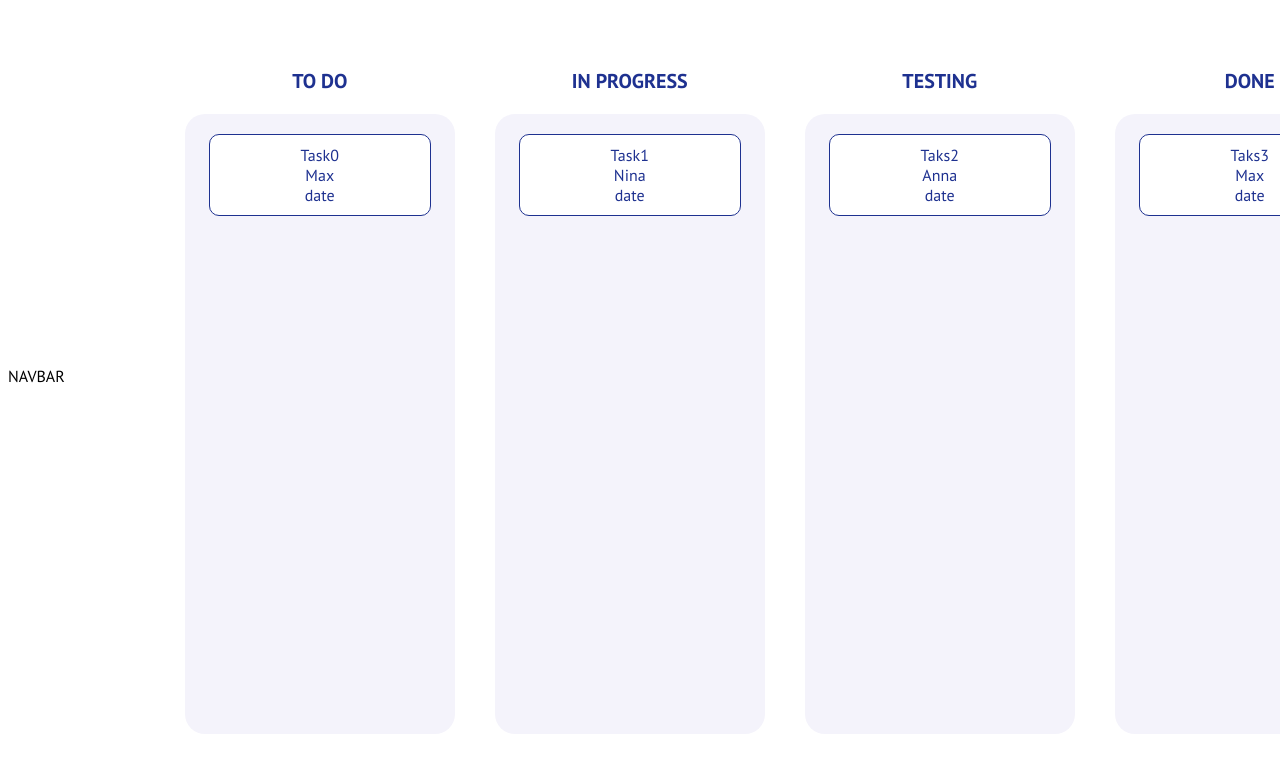
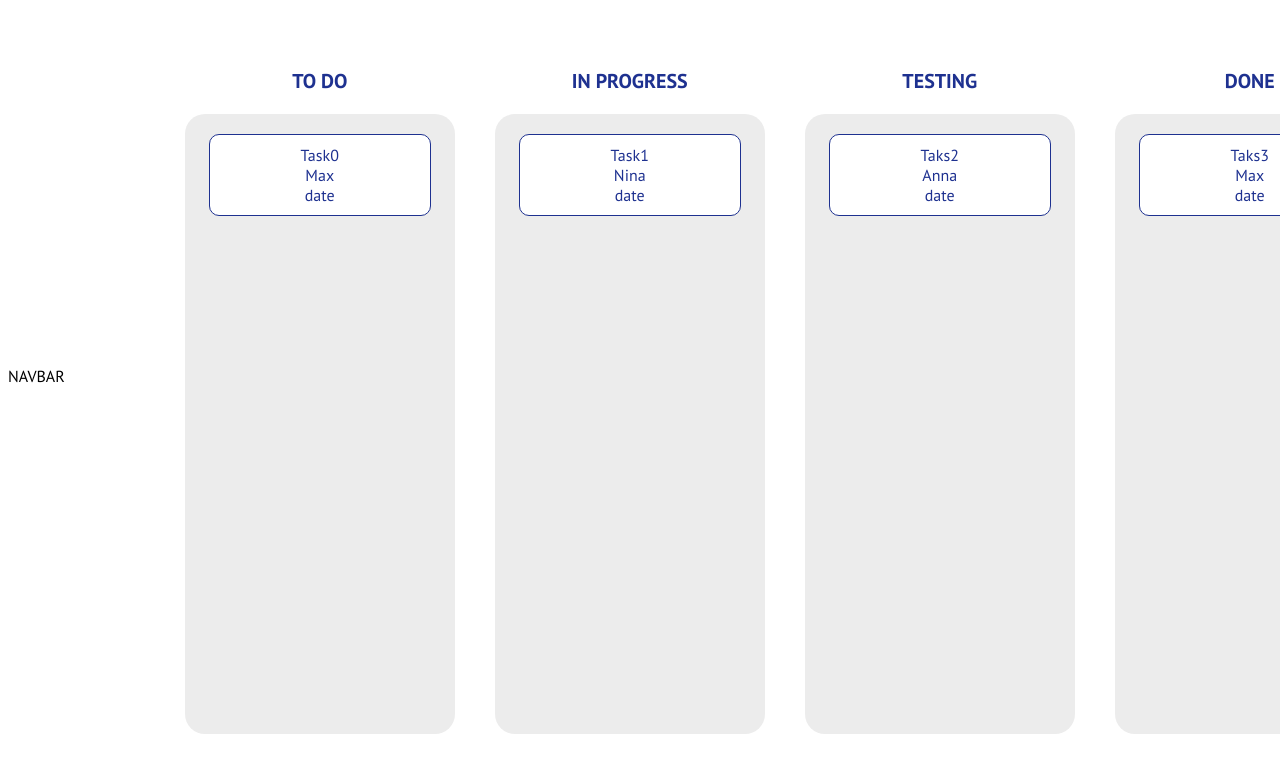
Before and after one commit to RolandVas/gruppenarbeit-kanban, a plain HTML site: page views/board.html in a window 1280 px wide. Shown: the top 772 px of the page. Drawn offline with Linux system fonts and the light colour scheme.

Commit message:
Please improve

```diff
--- a/assets/css/board.css
+++ b/assets/css/board.css
@@ -1,7 +1,7 @@
-body {
-    font-family: 'PT Sans', sans-serif;
-    display: flex;
-    align-items: center;
+body {/* TODO kann weg body gibt es in reset.css */
+    font-family: 'PT Sans', sans-serif; /* TODO kann in die reset.css rein*/
+    display: flex;/* TODO das kann weg, wenn du die reset.css einbindest in die board.html kannst du die Klasse flex benutzen. kein/nie doppelten code benutzen wegen wartung*/
+    align-items: center;/* TODO das kann nach reset.css in die Utility class, als .align-Items{align-items: center;} in der board.html als klasse benutzten*/
 }
 
 span {
@@ -11,13 +11,13 @@ span {
 }
 
 .board-container {
-    display: flex;
+    display: flex; /* TODO das ist in der reset.css*/
     height: 100%;
     margin-top: 50px;
     margin-left: 100px;
 }
 
-.statusOfTask {
+.statusOfTask { /*TODO  das kann komplett weg und die Passenden class in reset.css erstellen oder in der board.html benutzen*/
     display: flex;
     justify-content: space-between;
     align-items: center;
@@ -29,17 +29,17 @@ span {
     padding: 10px;
     margin-left: 10px;
     margin-right: 10px;
-    text-align: center;
+    text-align: center; /* TODO als klasse in der reset.css in Utility class machen .text-align{text-align: center;}*/
 }
 
 .status-item {
     width: 250px;
-    background-color: #f4f3fb;
+    background-color: #ececec;
     min-height: 600px;
     border-radius: 20px;
-    display: flex;
-    align-items: center;
-    flex-direction: column;
+    display: flex; /* TODO als klasse benutzen aus reset.css*/
+    align-items: center; /* TODO als klasse benutzen aus reset.css oder erstellen in boarder.html benutzen*/
+    flex-direction: column;/* TODO als klasse benutzen aus reset.css oder erstellen in boarder.html benutzen*/
     margin-top: 20px;
     padding: 10px;
 }
--- a/assets/js/board.js
+++ b/assets/js/board.js
@@ -31,36 +31,36 @@ let tasks = [
 let currentDraggedElement;
 
 function updateBoard() {
-    let toDo = tasks.filter(t => t['category'] == 'toDo');
+    let toDo = tasks.filter(t => t['category'] == 'toDo'); /* TODO Neher an zeile 36 */
 
-    document.getElementById('toDo').innerHTML = ``;
+    document.getElementById('toDo').innerHTML = ``; /* TODO Neher an zeile 38 */
 
     for (let i = 0; i < toDo.length; i++) {
         const element = toDo[i];
         document.getElementById('toDo').innerHTML += generateTaskHTML(element);
     }
 
-    let inProgress = tasks.filter(t => t['category'] == 'inProgress');
+    let inProgress = tasks.filter(t => t['category'] == 'inProgress'); /* TODO Neher an zeile 45 */
 
-    document.getElementById('inProgress').innerHTML = ``;
+    document.getElementById('inProgress').innerHTML = ``; /* TODO Neher an zeile 47 */
 
     for (let i = 0; i < inProgress.length; i++) {
         const element = inProgress[i];
         document.getElementById('inProgress').innerHTML += generateTaskHTML(element);
     }
 
-    let testing = tasks.filter(t => t['category'] == 'testing');
+    let testing = tasks.filter(t => t['category'] == 'testing');/* TODO Neher an zeile 54 */
 
-    document.getElementById('testing').innerHTML = ``;
+    document.getElementById('testing').innerHTML = ``;/* TODO Neher an zeile 56 */
 
     for (let i = 0; i < testing.length; i++) {
         const element = testing[i];
         document.getElementById('testing').innerHTML += generateTaskHTML(element);
     }
 
-    let done = tasks.filter(t => t['category'] == 'done');
+    let done = tasks.filter(t => t['category'] == 'done');/* TODO Neher an zeile 62*/
 
-    document.getElementById('done').innerHTML = ``;
+    document.getElementById('done').innerHTML = ``;/* TODO Neher an zeile 65 */
 
     for (let i = 0; i < done.length; i++) {
         const element = done[i];
```
Also changed, not shown: views/board.html (+1 -0 lines).
